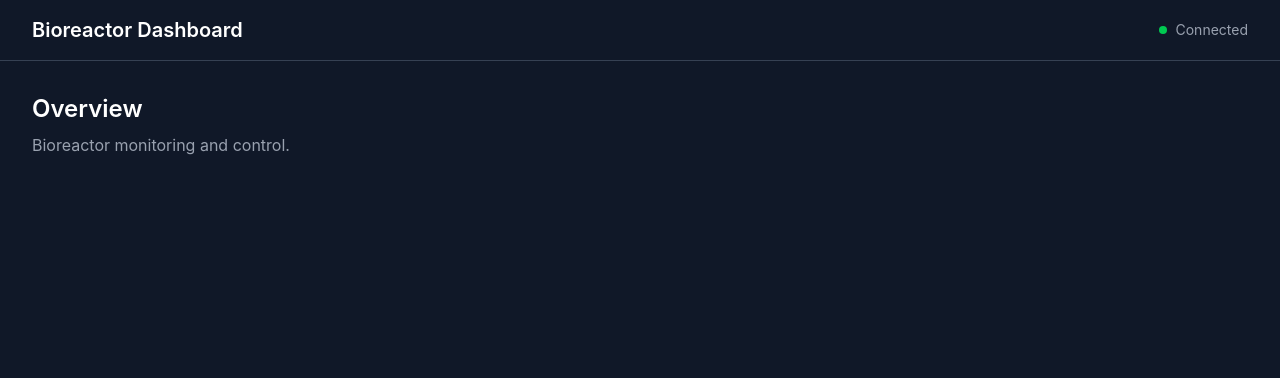
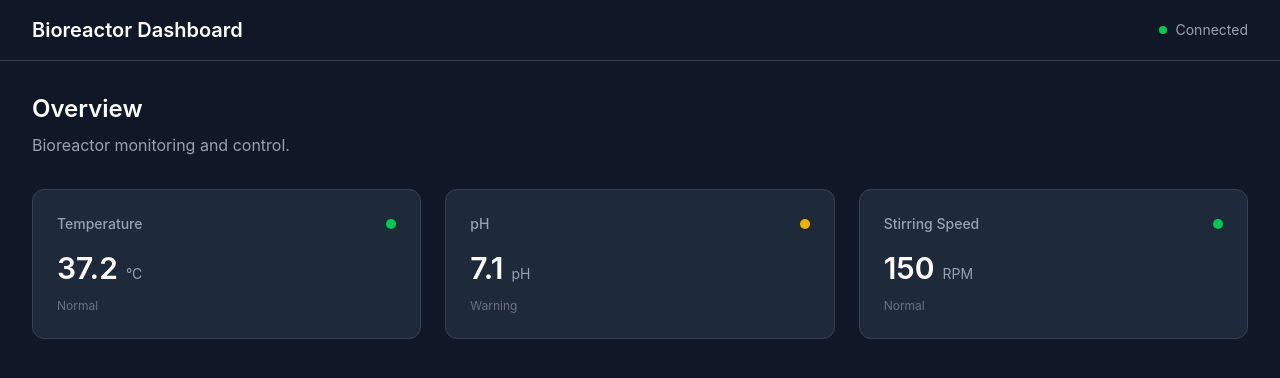
Before and after one commit to christian-boland-ross/bioreactor-dashboard, a React (Vite) app: page / in a window 1280 px wide. Shown: the top 378 px of the page. Built offline with nearby package versions, Linux system fonts and the light colour scheme.

Commit message:
Add reusable sensor cards

```diff
--- a/src/App.tsx
+++ b/src/App.tsx
@@ -1,4 +1,5 @@
 import DashboardLayout from './components/layout/DashboardLayout'
+import SensorCard from './components/sensors/SensorCard'
 
 function App() {
   return (
@@ -10,6 +11,29 @@ function App() {
       <p className="mt-2 text-gray-400">
         Bioreactor monitoring and control.
       </p>
+
+      <div className="mt-8 grid grid-cols-1 gap-6 sm:grid-cols-2 lg:grid-cols-3">
+        <SensorCard
+          title="Temperature"
+          value={37.2}
+          unit="°C"
+          status="normal"
+        />
+
+        <SensorCard
+          title="pH"
+          value={7.1}
+          unit="pH"
+          status="warning"
+        />
+
+        <SensorCard
+          title="Stirring Speed"
+          value={150}
+          unit="RPM"
+          status="normal"
+        />
+      </div>
     </DashboardLayout>
   )
 }
--- /dev/null
+++ b/src/components/sensors/SensorCard.tsx
@@ -0,0 +1,42 @@
+interface SensorCardProps {
+  title: string
+  value: number
+  unit: string
+  status: 'normal' | 'warning' | 'critical'
+}
+
+function SensorCard({ title, value, unit, status }: SensorCardProps) {
+  const statusStyles = {
+    normal: 'bg-green-500',
+    warning: 'bg-yellow-500',
+    critical: 'bg-red-500',
+  }
+
+  return (
+    <div className="rounded-xl border border-gray-700 bg-gray-800 p-6">
+      <div className="flex items-center justify-between">
+        <h3 className="text-sm font-medium text-gray-400">
+          {title}
+        </h3>
+
+        <span className={`h-2.5 w-2.5 rounded-full ${statusStyles[status]}`} />
+      </div>
+
+      <div className="mt-4">
+        <span className="text-3xl font-semibold text-white">
+          {value}
+        </span>
+
+        <span className="ml-2 text-sm text-gray-400">
+          {unit}
+        </span>
+      </div>
+
+      <p className="mt-3 text-xs capitalize text-gray-500">
+        {status}
+      </p>
+    </div>
+  )
+}
+
+export default SensorCard
```
